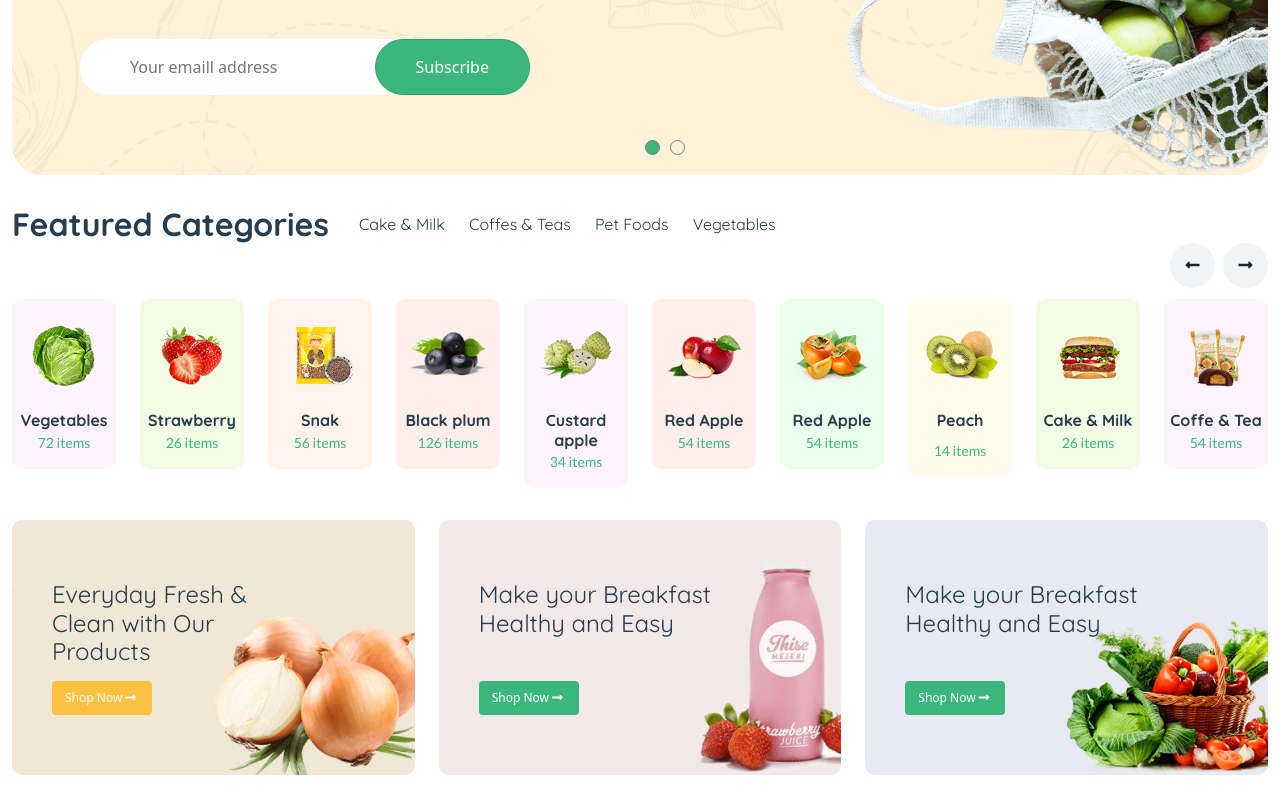
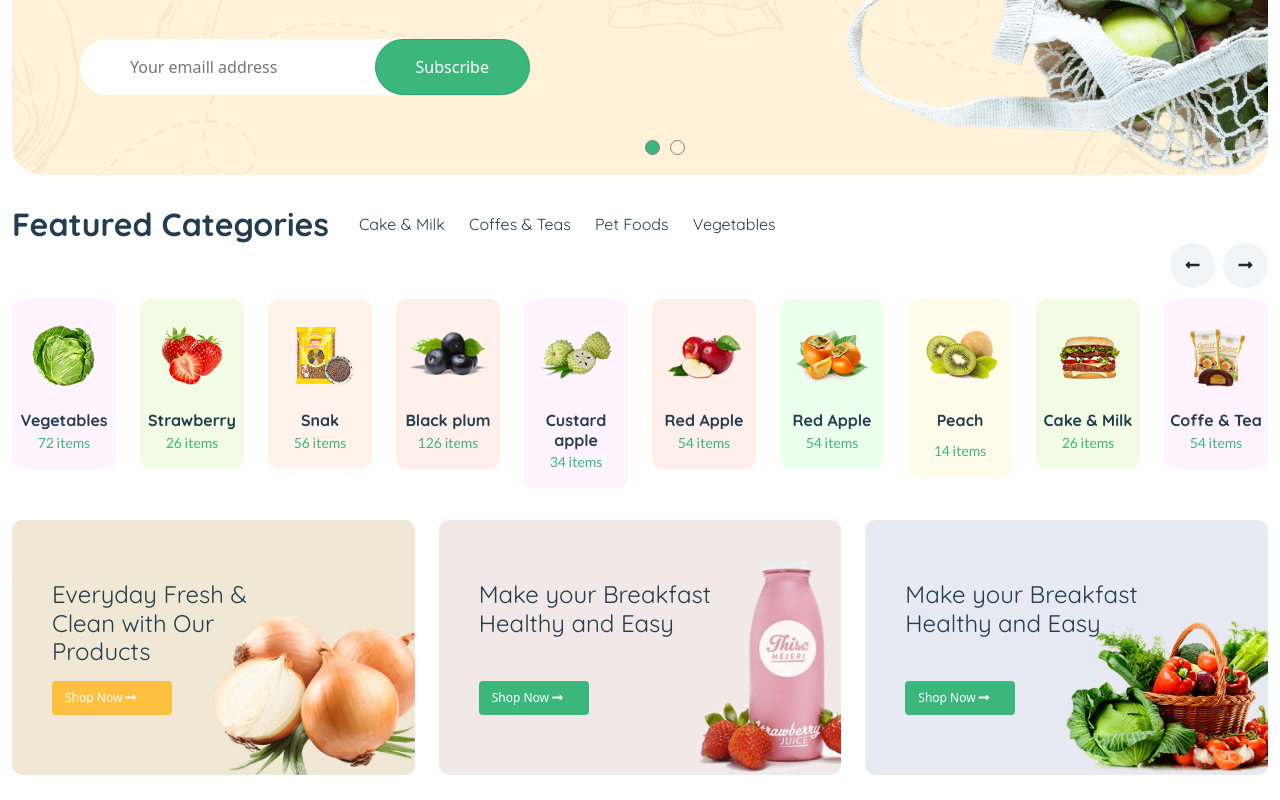
Before and after one commit to Jabedul-alam/ecommerce, a plain HTML site: page index.html in a window 1280 px wide. In both pictures the pointer is over the link 101 px from the left and 1435 px from the top of the page. Shown: the part 737-1537 px from the top of the page. Drawn offline with Linux system fonts and the light colour scheme.

Commit message:
semple-1

```diff
--- a/css/style.css
+++ b/css/style.css
@@ -733,16 +733,19 @@ form input {
     margin-bottom: 60px;
     transition:all linear .3s;
     border-right: 8px solid transparent;
-
+    width: 110px;
 
 }
+#product_banner .pruduct_item a:hover{
+    background-color: #FDC040;
+    width: 120px;
+
+}
+
 #product_banner .helper h3{
     padding-bottom:29px ;
 }
-#product_banner .pruduct_item a:hover{
-    background-color: #FDC040;
 
-}
 
 /*product_banner section end*/
 /* section strat*/
```
